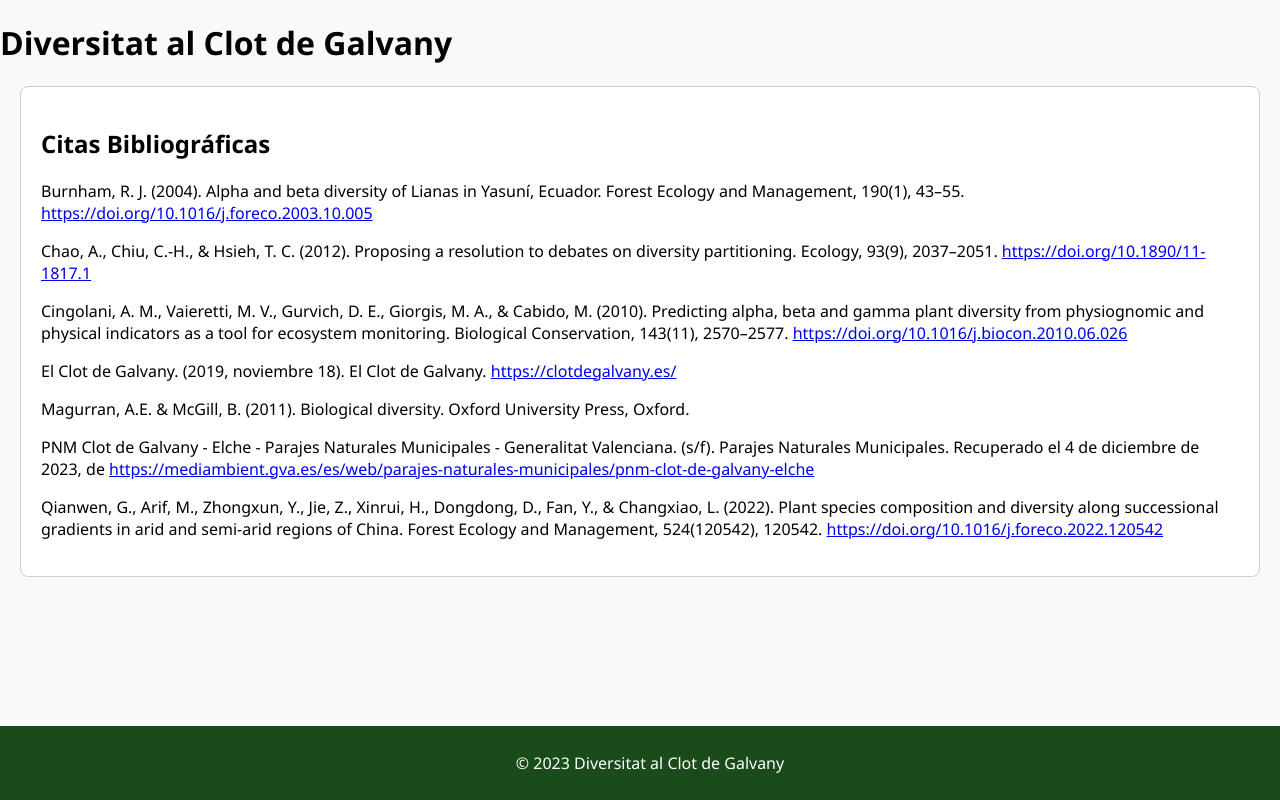
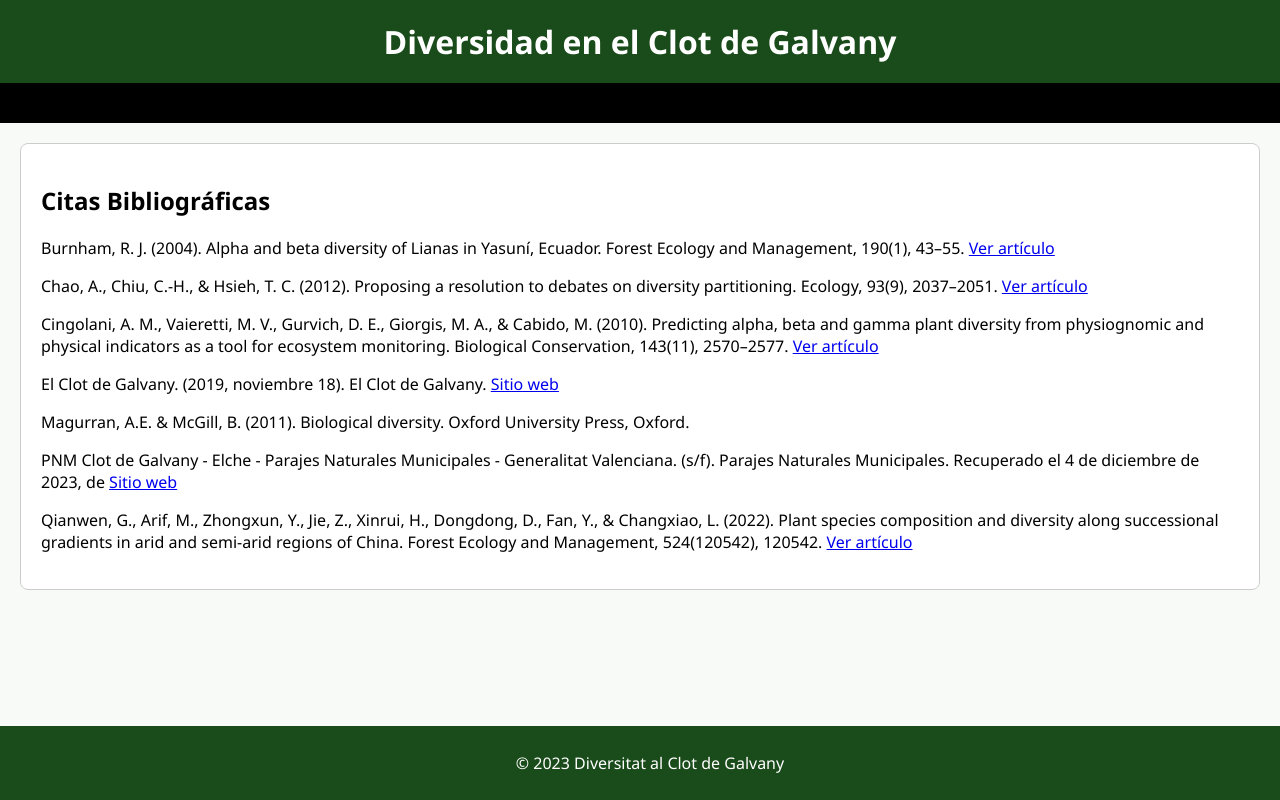
Before and after one commit to Miserte1/Diversitat, a plain HTML site: page index.html in a window 1280 px wide. Drawn offline with Linux system fonts and the light colour scheme.

Commit message:
index.html

```diff
--- a/index.html
+++ b/index.html
@@ -1,39 +1,37 @@
 <!DOCTYPE html>
 <html lang="es">
+
 <head>
     <meta charset="UTF-8">
     <meta name="viewport" content="width=device-width, initial-scale=1.0">
     <link rel="stylesheet" href="style.css">
-    <title>Diversitat al Clot de Galvany</title>
+    <title>Diversidad en el Clot de Galvany</title>
+    <script src="script.js" defer></script>
 </head>
+
 <body>
+    <header id="header-with-lights">
+        <div class="lights left"></div>
+        <h1>Diversidad en el Clot de Galvany</h1>
+        <div class="lights right"></div>
+    </header>
 
-    <header>
-        <h1>Diversitat al Clot de Galvany</h1>
-    </header>
+    <div id="countdown"></div>
 
     <section id="contenido">
         <h2>Citas Bibliográficas</h2>
-
-        <p>Burnham, R. J. (2004). Alpha and beta diversity of Lianas in Yasunı́, Ecuador. Forest Ecology and Management, 190(1), 43–55. <a href="https://doi.org/10.1016/j.foreco.2003.10.005" target="_blank">https://doi.org/10.1016/j.foreco.2003.10.005</a></p>
-
-        <p>Chao, A., Chiu, C.-H., & Hsieh, T. C. (2012). Proposing a resolution to debates on diversity partitioning. Ecology, 93(9), 2037–2051. <a href="https://doi.org/10.1890/11-1817.1" target="_blank">https://doi.org/10.1890/11-1817.1</a></p>
-
-        <p>Cingolani, A. M., Vaieretti, M. V., Gurvich, D. E., Giorgis, M. A., & Cabido, M. (2010). Predicting alpha, beta and gamma plant diversity from physiognomic and physical indicators as a tool for ecosystem monitoring. Biological Conservation, 143(11), 2570–2577. <a href="https://doi.org/10.1016/j.biocon.2010.06.026" target="_blank">https://doi.org/10.1016/j.biocon.2010.06.026</a></p>
-
-        <p>El Clot de Galvany. (2019, noviembre 18). El Clot de Galvany. <a href="https://clotdegalvany.es/" target="_blank">https://clotdegalvany.es/</a></p>
-
+        <p>Burnham, R. J. (2004). Alpha and beta diversity of Lianas in Yasunı́, Ecuador. Forest Ecology and Management, 190(1), 43–55. <a href="https://doi.org/10.1016/j.foreco.2003.10.005" target="_blank">Ver artículo</a></p>
+        <p>Chao, A., Chiu, C.-H., & Hsieh, T. C. (2012). Proposing a resolution to debates on diversity partitioning. Ecology, 93(9), 2037–2051. <a href="https://doi.org/10.1890/11-1817.1" target="_blank">Ver artículo</a></p>
+        <p>Cingolani, A. M., Vaieretti, M. V., Gurvich, D. E., Giorgis, M. A., & Cabido, M. (2010). Predicting alpha, beta and gamma plant diversity from physiognomic and physical indicators as a tool for ecosystem monitoring. Biological Conservation, 143(11), 2570–2577. <a href="https://doi.org/10.1016/j.biocon.2010.06.026" target="_blank">Ver artículo</a></p>
+        <p>El Clot de Galvany. (2019, noviembre 18). El Clot de Galvany. <a href="https://clotdegalvany.es/" target="_blank">Sitio web</a></p>
         <p>Magurran, A.E. & McGill, B. (2011). Biological diversity. Oxford University Press, Oxford.</p>
-
-        <p>PNM Clot de Galvany - Elche - Parajes Naturales Municipales - Generalitat Valenciana. (s/f). Parajes Naturales Municipales. Recuperado el 4 de diciembre de 2023, de <a href="https://mediambient.gva.es/es/web/parajes-naturales-municipales/pnm-clot-de-galvany-elche" target="_blank">https://mediambient.gva.es/es/web/parajes-naturales-municipales/pnm-clot-de-galvany-elche</a></p>
-
-        <p>Qianwen, G., Arif, M., Zhongxun, Y., Jie, Z., Xinrui, H., Dongdong, D., Fan, Y., & Changxiao, L. (2022). Plant species composition and diversity along successional gradients in arid and semi-arid regions of China. Forest Ecology and Management, 524(120542), 120542. <a href="https://doi.org/10.1016/j.foreco.2022.120542" target="_blank">https://doi.org/10.1016/j.foreco.2022.120542</a></p>
-
-      </section>
+        <p>PNM Clot de Galvany - Elche - Parajes Naturales Municipales - Generalitat Valenciana. (s/f). Parajes Naturales Municipales. Recuperado el 4 de diciembre de 2023, de <a href="https://mediambient.gva.es/es/web/parajes-naturales-municipales/pnm-clot-de-galvany-elche" target="_blank">Sitio web</a></p>
+        <p>Qianwen, G., Arif, M., Zhongxun, Y., Jie, Z., Xinrui, H., Dongdong, D., Fan, Y., & Changxiao, L. (2022). Plant species composition and diversity along successional gradients in arid and semi-arid regions of China. Forest Ecology and Management, 524(120542), 120542. <a href="https://doi.org/10.1016/j.foreco.2022.120542" target="_blank">Ver artículo</a></p>
+    </section>
 
     <footer>
-        <p>&copy; 2023 Diversitat al Clot de Galvany</p>
+        <p>© 2023 Diversitat al Clot de Galvany</p>
     </footer>
+</body>
 
-</body>
 </html>
```
